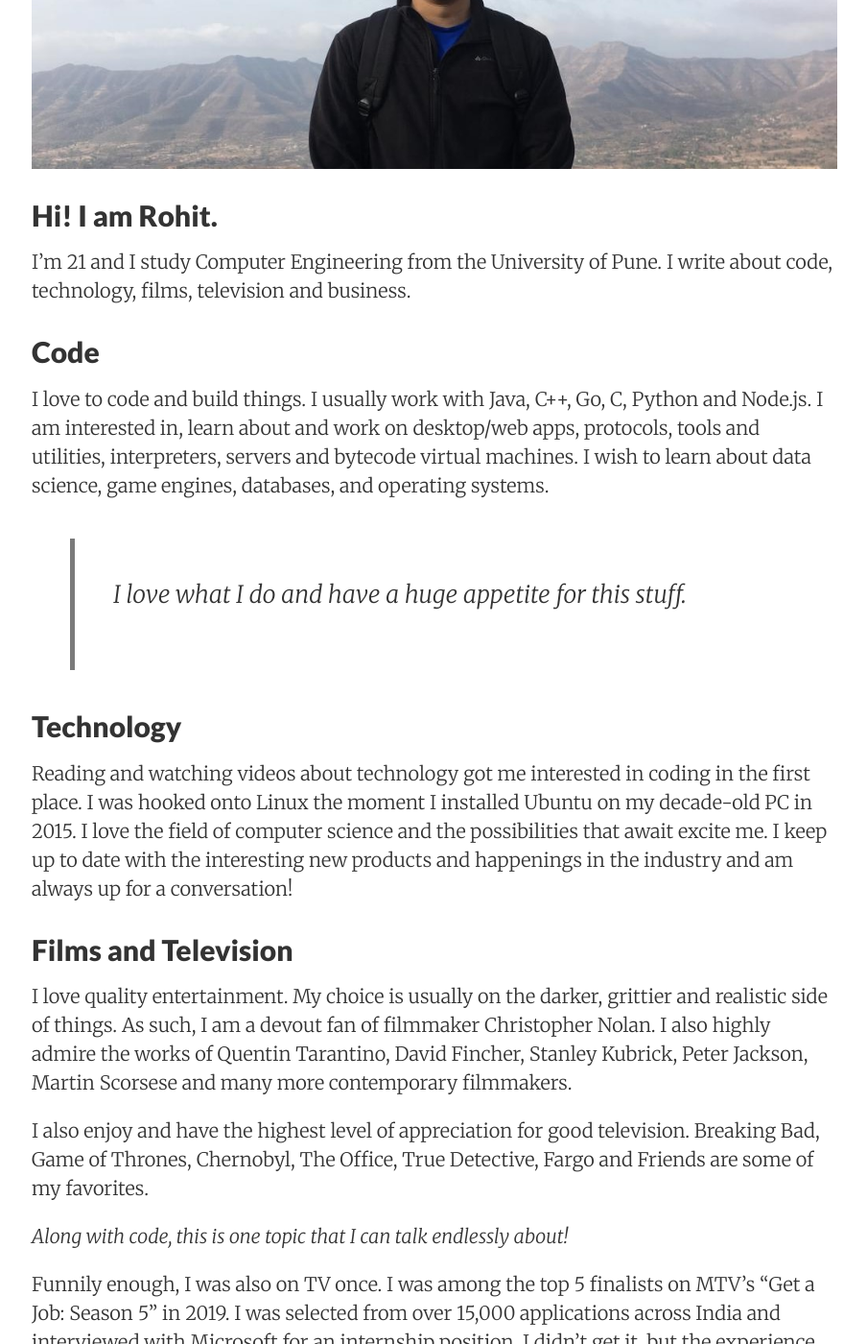
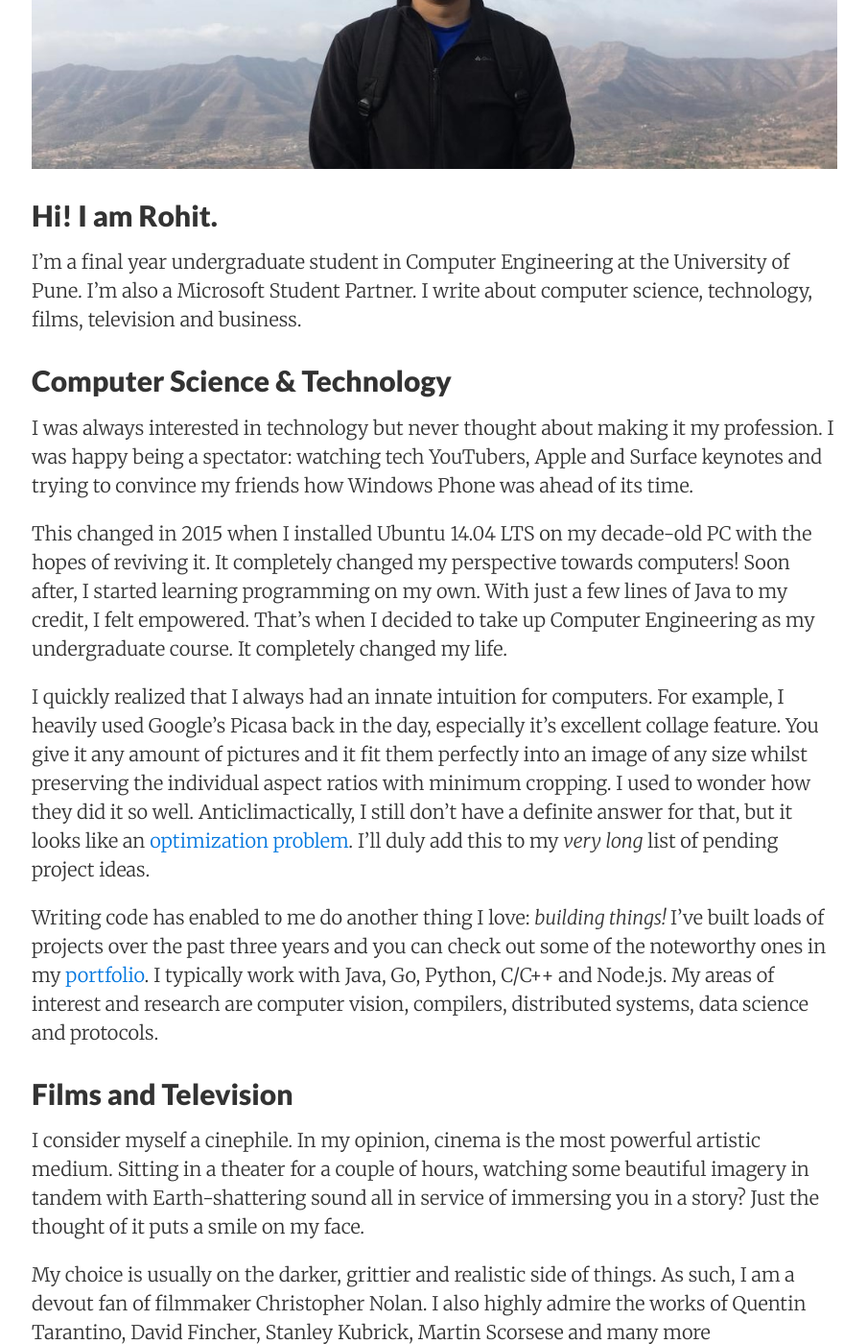
Before and after one commit to RohitAwate/rohitawate.github.io, a Jekyll site: the page built from about.md, in a window 1280 px wide and 1400 px high, scrolled down 368 px. Shown: the whole window at 96% size, without its empty margins (187-1091 px from the left). Built offline with Jekyll 4.4.1, drawn with Linux system fonts in a browser that asks for light colours; some of the changed text lies outside the part shown.

Commit message:
Update About section

```diff
--- a/about.md
+++ b/about.md
@@ -9,23 +9,26 @@ tags: about
 
 ## Hi! I am Rohit.
 
-I'm 21 and I study Computer Engineering from the University of Pune. I write about code, technology, films, television and business.
+I'm a final year undergraduate student in Computer Engineering at the University of Pune. I'm also a Microsoft Student Partner. I write about computer science, technology, films, television and business.
 
-## Code
-I love to code and build things. I usually work with Java, C++, Go, C, Python and Node.js. I am interested in, learn about and work on desktop/web apps, protocols, tools and utilities, interpreters, servers and bytecode virtual machines. I wish to learn about data science, game engines, databases, and operating systems.
+## Computer Science & Technology
 
-> I love what I do and have a huge appetite for this stuff.
+I was always interested in technology but never thought about making it my profession. I was happy being a spectator: watching tech YouTubers, Apple and Surface keynotes and trying to convince my friends how Windows Phone was ahead of its time.
 
-## Technology
-Reading and watching videos about technology got me interested in coding in the first place. I was hooked onto Linux the moment I installed Ubuntu on my decade-old PC in 2015. I love the field of computer science and the possibilities that await excite me. I keep up to date with the interesting new products and happenings in the industry and am always up for a conversation!
+This changed in 2015 when I installed Ubuntu 14.04 LTS on my decade-old PC with the hopes of reviving it. It completely changed my perspective towards computers! Soon after, I started learning programming on my own. With just a few lines of Java to my credit, I felt empowered. That's when I decided to take up Computer Engineering as my undergraduate course. It completely changed my life.
+
+I quickly realized that I always had an innate intuition for computers. For example, I heavily used Google's Picasa back in the day, especially it's excellent collage feature. You give it any amount of pictures and it fit them perfectly into an image of any size whilst preserving the individual aspect ratios with minimum cropping. I used to wonder how they did it so well. Anticlimactically, I still don't have a definite answer for that, but it looks like an [optimization problem](https://en.wikipedia.org/wiki/Optimization_problem). I'll duly add this to my _very long_ list of pending project ideas.
+
+Writing code has enabled to me do another thing I love: _building things!_ I've built loads of projects over the past three years and you can check out some of the noteworthy ones in my [portfolio](/portfolio). I typically work with Java, Go, Python, C/C++ and Node.js. My areas of interest and research are computer vision, compilers, distributed systems, data science and protocols.
 
 ## Films and Television
-I love quality entertainment. My choice is usually on the darker, grittier and realistic side of things. As such, I am a devout fan of filmmaker Christopher Nolan. I also highly admire the works of Quentin Tarantino, David Fincher, Stanley Kubrick, Peter Jackson, Martin Scorsese and many more contemporary filmmakers.
+I consider myself a cinephile. In my opinion, cinema is the most powerful artistic medium. Sitting in a theater for a couple of hours, watching some beautiful imagery in tandem with Earth-shattering sound all in service of immersing you in a story? Just the thought of it puts a smile on my face.
 
-I also enjoy and have the highest level of appreciation for good television. Breaking Bad, Game of Thrones, Chernobyl, The Office, True Detective, Fargo and Friends are some of my favorites.
+My choice is usually on the darker, grittier and realistic side of things. As such, I am a devout fan of filmmaker Christopher Nolan. I also highly admire the works of Quentin Tarantino, David Fincher, Stanley Kubrick, Martin Scorsese and many more contemporary filmmakers.
+
+I also enjoy watching television shows. Breaking Bad, Game of Thrones, The Office, Big Little Lies, True Detective and Friends are some of my favorites.
 
 _Along with code, this is one topic that I can talk endlessly about!_
-
 
 Funnily enough, I was also on TV once. I was among the top 5 finalists on MTV's "Get a Job: Season 5" in 2019. I was selected from over 15,000 applications across India and interviewed with Microsoft for an internship position. I didn't get it, but the experience was beyond my wildest dreams!
 
@@ -34,4 +37,8 @@ Funnily enough, I was also on TV once. I was among the top 5 finalists on MTV's
 You can watch my episode on Viacom's streaming service, [Voot](https://www.voot.com/shows/linkedin-mtv-get-a-job-s05/5/794752/interns-in-it-to-win-it-/802875).
 
 ## Business
-No, I'm not an MBA but I am quite fascinated by the business side of technology. I love to watch how technology is affected by acquisitions, rivalries, startups, investments, legal wars, IPOs and the like. I was a Windows Phone user and have seen how a phenomenal piece of technology loses in the real world thanks to some poor business decisions.
+No, I'm not an MBA but I am quite fascinated by the business side of technology. I love to watch how technology is affected by or itself affects acquisitions, rivalries, startups, investments, legal wars, IPOs and the like. I was a proud Windows Phone user and have seen how a phenomenal piece of technology loses in the real world thanks to some poor business decisions.
+
+These days, I'm interested in the privacy debate and the brewing war between streaming services. It's going to be interesting to see their ramifications in the near future.
+
+If you find any of this interesting, don't hesitate to [get in touch](/contact). I'm always up for a conversation about these topics!
```
